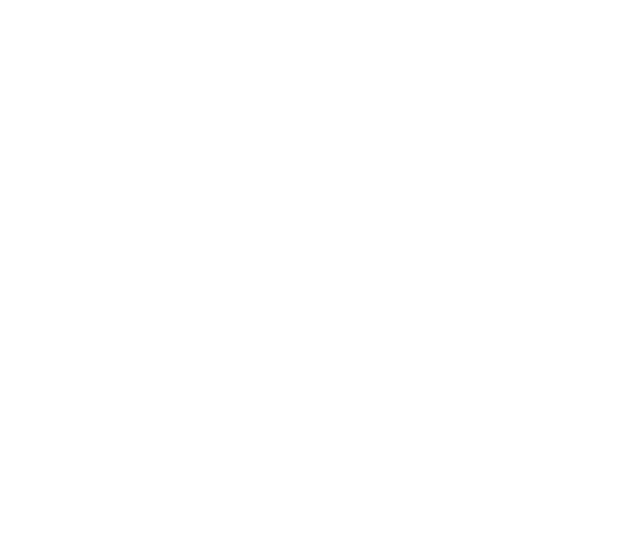
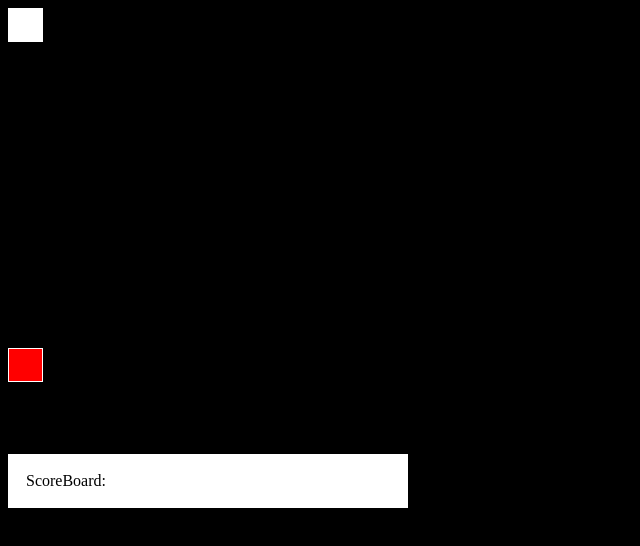
Before and after one commit to acciojob/snake-hadiyajahagirdar, a website: page main.html in a window 1280 px wide. Shown: the whole page, without its empty margins (0-640 px from the left). Drawn offline with Linux system fonts and the light colour scheme.

Commit message:
created a submission

```diff
--- a/main.html
+++ b/main.html
@@ -8,6 +8,18 @@
 
 <body>
 	<!-- the entire body must be written by student -->
+	<div id="gameContainer" height="400px" width="400px">
+		<div class="food"  id="pixel1">
+			</div><br><br><br><br><br><br><br><br><br><br><br><br><br><br><br><br><br>
+		<div class="snakeBodyPixel"  id="pixel2">
+			</div><br><br><br><br>
+		<div class="scoreBoard" >
+			ScoreBoard:
+			</div>
+
+
+
+	</div>
     <script type="text/javascript" src="./script.js">
 </script>
 
--- a/styles.css
+++ b/styles.css
@@ -1,2 +1,32 @@
+body{
+	background:black;
+	box-sizing:border-box;
+}
+#gameContainer{
+	height:400px;
+	width:400px;
+}
+.food{
+	background:white;
+	border:1px solid white;
+	padding:1rem;
+	width:1px
 
-/* Your CSS Code here. */
+}
+.snakeBodyPixel{
+	background:red;
+	border:1px solid white;
+	padding:1rem;
+	width:1px
+
+
+}
+.scoreBoard{
+	background:white;
+	border:2px solid white;
+	padding:1rem;
+	width:px
+
+
+
+}
```
